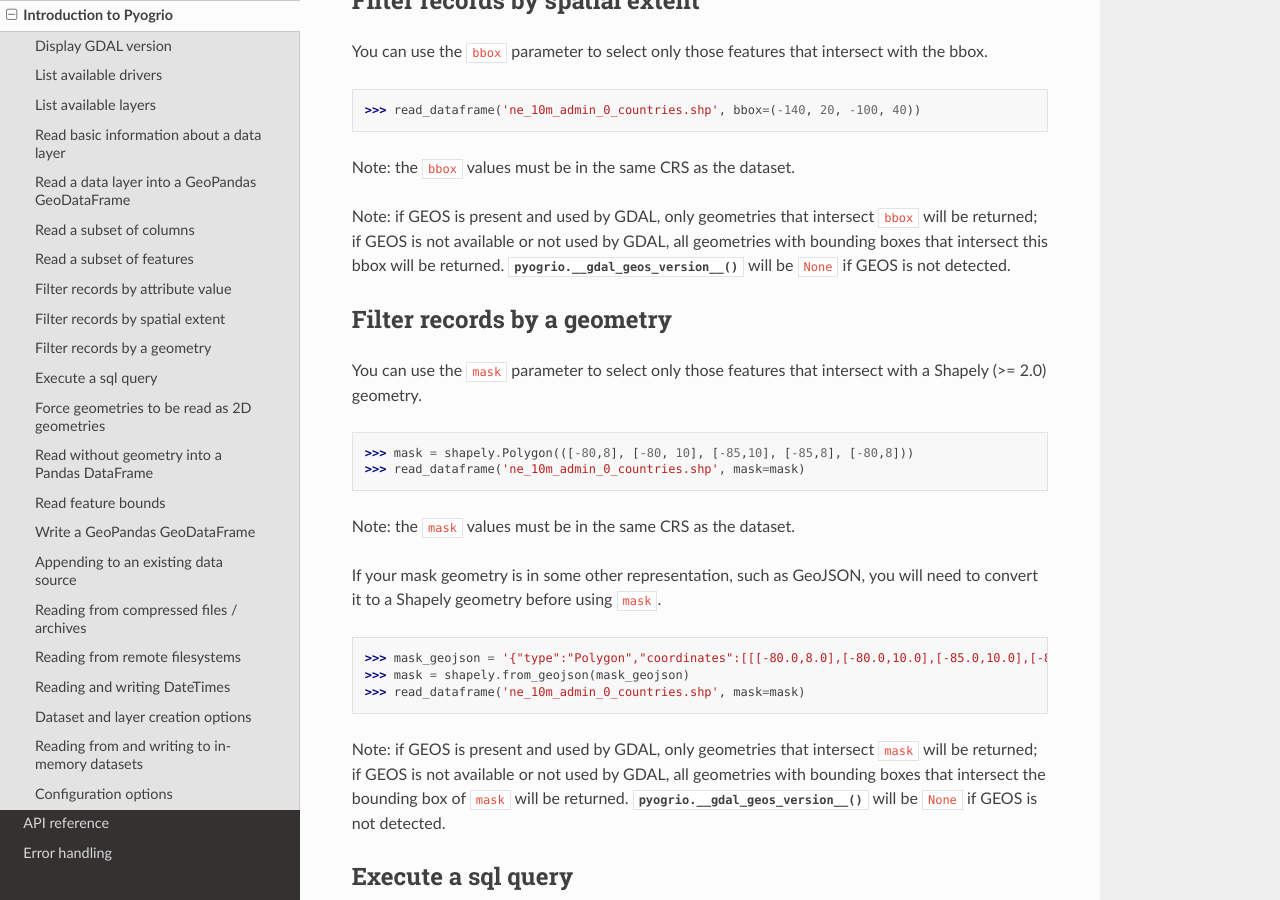
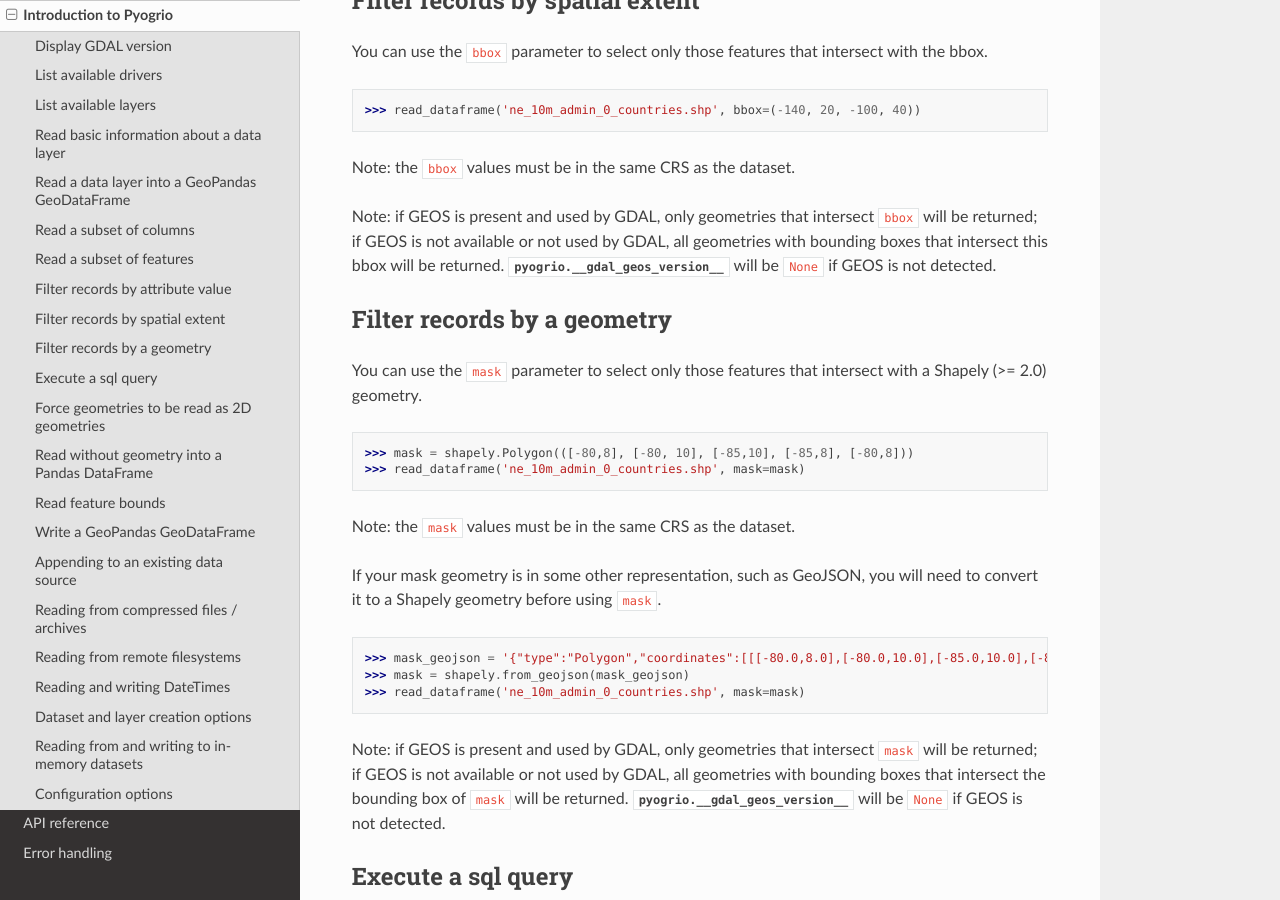
Before and after one commit to geopandas/pyogrio, a Sphinx documentation site: the page built from docs/source/introduction.md, in a window 1280 px wide and 900 px high, scrolled down 4068 px. Built offline with Sphinx 7.4.7 and the Read the Docs theme 3.1.0, drawn with Linux system fonts in a browser that asks for light colours; the version number could not be read and is left out; part of the change alters nothing that is shown.

```diff
--- a/docs/source/introduction.md
+++ b/docs/source/introduction.md
@@ -213,7 +213,7 @@ Note: the `bbox` values must be in the same CRS as the dataset.
 Note: if GEOS is present and used by GDAL, only geometries that intersect `bbox`
 will be returned; if GEOS is not available or not used by GDAL, all geometries
 with bounding boxes that intersect this bbox will be returned.
-{func}`pyogrio.__gdal_geos_version__` will be `None` if GEOS is not detected.
+{attr}`pyogrio.__gdal_geos_version__` will be `None` if GEOS is not detected.
 
 ## Filter records by a geometry
 
@@ -239,7 +239,7 @@ need to convert it to a Shapely geometry before using `mask`.
 Note: if GEOS is present and used by GDAL, only geometries that intersect `mask`
 will be returned; if GEOS is not available or not used by GDAL, all geometries
 with bounding boxes that intersect the bounding box of `mask` will be returned.
-{func}`pyogrio.__gdal_geos_version__` will be `None` if GEOS is not detected.
+{attr}`pyogrio.__gdal_geos_version__` will be `None` if GEOS is not detected.
 
 ## Execute a sql query
 
```
